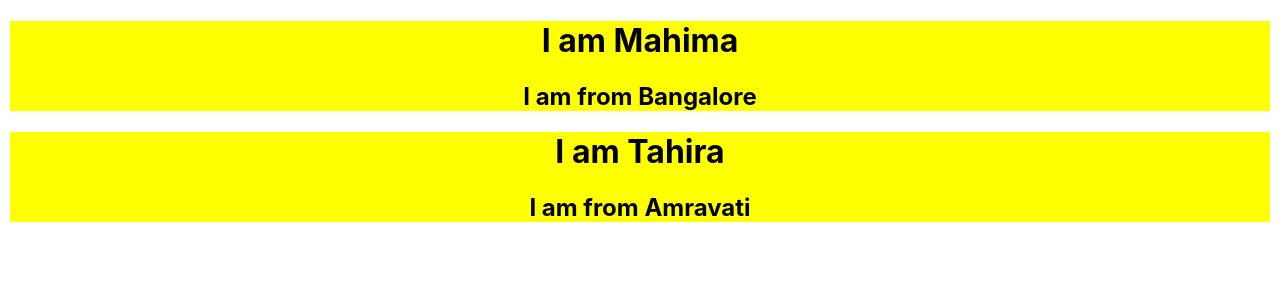
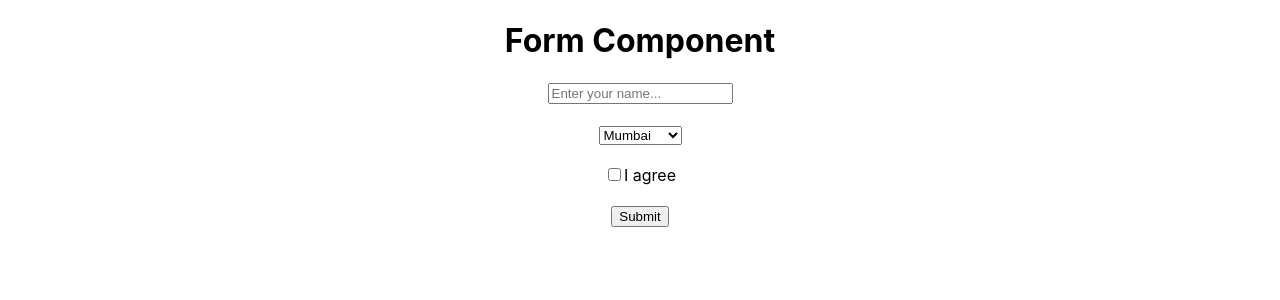
Before and after one commit to AmitGithub2006/React-class, a React (Create React App) app: page / in a window 1280 px wide. Shown: the top 300 px of the page. Built offline with nearby package versions, Linux system fonts and the light colour scheme.

Commit message:
Form & input

```diff
--- a/src/App.js
+++ b/src/App.js
@@ -4,9 +4,12 @@ import { useState } from "react";
 import "./App.css";
 import User from "./components/User";
 import Student from "./components/Student";
+import Input from "./components/Input";
+import Hide from "./components/Hide";
+
+import Form from "./components/Form";
 
 function App() {
-
   // const [name, setName] = useState("John");
   const [name, setName] = useState("Sangeeta");
 
@@ -27,15 +30,24 @@ return (
 
       {/* <button onClick={() => console.log("Hiiiiiiii")}>Click</button> */}
 
-    {/* <Student name="Amit" city={"Delhi"} /> */}
+      {/* <Student
+        name="Amit"
+        city={"Delhi"}
+        details={{ address: "Street 123", mobile: "98765" }}
+      /> */}
       {/* <Student name={"Punam"} city={"Pune"} />
       <Student name={"Mahima"} city={"Maharashtra"} /> */}
 
       {/* <button onClick={() => setName("Punam")}>Update Name</button> */}
 
+      {/* <Student name="Mahima" city="Bangalore"/>
+    <Student name="Tahira" city="Amravati"/> */}
 
-    <Student name="Mahima" city="Bangalore"/>
-    <Student name="Tahira" city="Amravati"/>
+      {/* <Input /> */}
+
+      {/* <Hide /> */}
+
+      <Form />
     </>
   );
 }
--- /dev/null
+++ b/src/components/Form.jsx
@@ -0,0 +1,37 @@
+import { useState } from "react";
+
+function Form() {
+
+    const [name, setName] = useState("");
+    const [city, setCity] = useState("");
+    const [agree, setAgree] = useState(false);
+
+    function formData(e) {
+        e.preventDefault();
+        console.log(name, city, agree);
+    }
+    return (
+      <div style={{textAlign: "center"}}>
+        <h1>Form Component</h1>
+        <form onSubmit={formData}>
+          <input type="text" placeholder="Enter your name..." onChange={(e) => setName(e.target.value)} /> <br />
+          <br />
+          <select onChange={(e) => setCity(e.target.value)}>
+            <option>Mumbai</option>
+            <option>Pune</option>
+            <option>Delhi</option>
+            <option>Bangalore</option>
+          </select>
+          <br />
+          <br />
+          <input type="checkbox" onChange={(e) => setAgree(e.target.checked)} />
+          <span>I agree</span>
+          <br />
+          <br />
+          <button type="submit">Submit</button>
+        </form>
+      </div>
+    );
+}
+
+export default Form;
--- /dev/null
+++ b/src/components/Hide.jsx
@@ -0,0 +1,18 @@
+import { useState } from "react";
+
+function Hide() {
+    const [show, setShow] = useState(true);
+  return (
+    <div>
+        {
+            show ? <h1>Hello, I am visible</h1> : null
+        }
+        {/* <button onClick={() => setShow(false)}>Hide</button>
+        <button onClick={() => setShow(true)}>Show</button> */}
+
+        <button onClick={() => setShow(!show)}>Toggle</button>
+    </div>
+  )
+}
+
+export default Hide;
--- /dev/null
+++ b/src/components/Input.jsx
@@ -0,0 +1,26 @@
+import {useState} from "react";
+
+function Input() {
+
+    const [data, setData] = useState(null);
+    const [print, setPrint] = useState(false);
+
+    function getValue(event) {
+        console.log(event.target.value);
+        setData(event.target.value);
+        setPrint(false);
+    }
+
+    return (
+        <>
+        <h1>Accessing Input Value</h1>
+        {
+            print ? <h2>{data}</h2> : null
+        }
+        <input type="text" onChange={getValue} />
+        <button onClick={() => setPrint(true)}>Print</button>
+        </>
+    );
+}
+
+export default Input;
--- a/src/components/Student.jsx
+++ b/src/components/Student.jsx
@@ -12,7 +12,8 @@ import React from "react";
 //       >
 //         <h1>Hello, I am {props.name}</h1>
 //         <h2>I am from {props.city}</h2>
-//         {/* <h3>My current location is {props.details.address}</h3> */}
+//         <h3>My current location is {props.details.address}</h3>
+//         <h4>My contact number is {props.details.mobile}</h4>
 //       </div>
 //     );
 // }
```
Also changed, not shown: src/logo.svg (deleted). Lines whose indentation alone changed are shown as unchanged.
